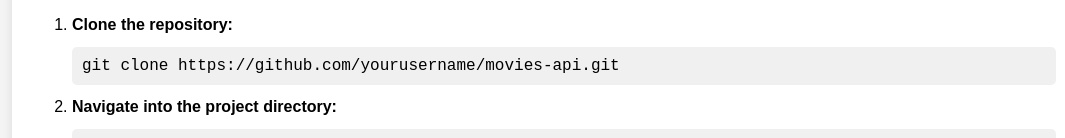
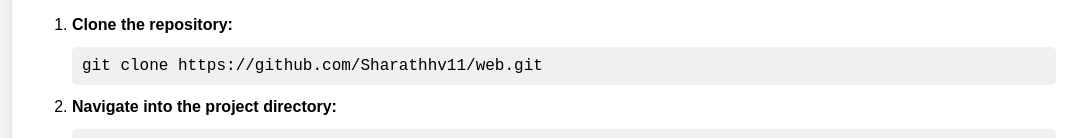
Before and after one commit to Sharathhv11/web, a website: page Movie Web API/index.html in a window 1280 px wide. Shown: the part 465-603 px from the top of the page, without its empty margins (96-1161 px from the left). Drawn offline with Linux system fonts and the light colour scheme.

Commit message:
Update index.html

```diff
--- a/Movie Web API/index.html
+++ b/Movie Web API/index.html
@@ -52,7 +52,7 @@
         <h3>Installation</h3>
         <ol>
             <li><strong>Clone the repository:</strong></li>
-            <pre><code>git clone https://github.com/yourusername/movies-api.git</code></pre>
+            <pre><code>git clone https://github.com/Sharathhv11/web.git</code></pre>
 
             <li><strong>Navigate into the project directory:</strong></li>
             <pre><code>cd movies-api</code></pre>
```
